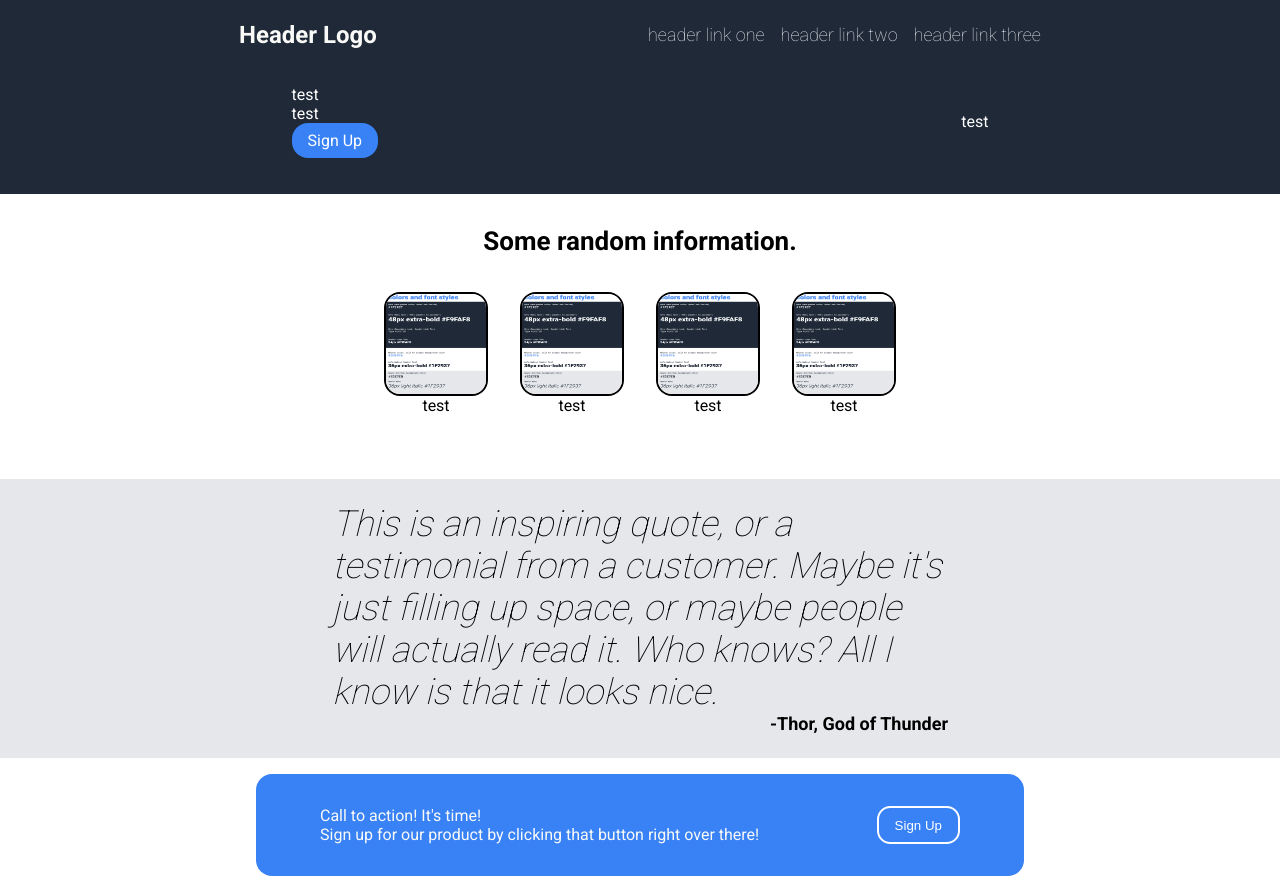
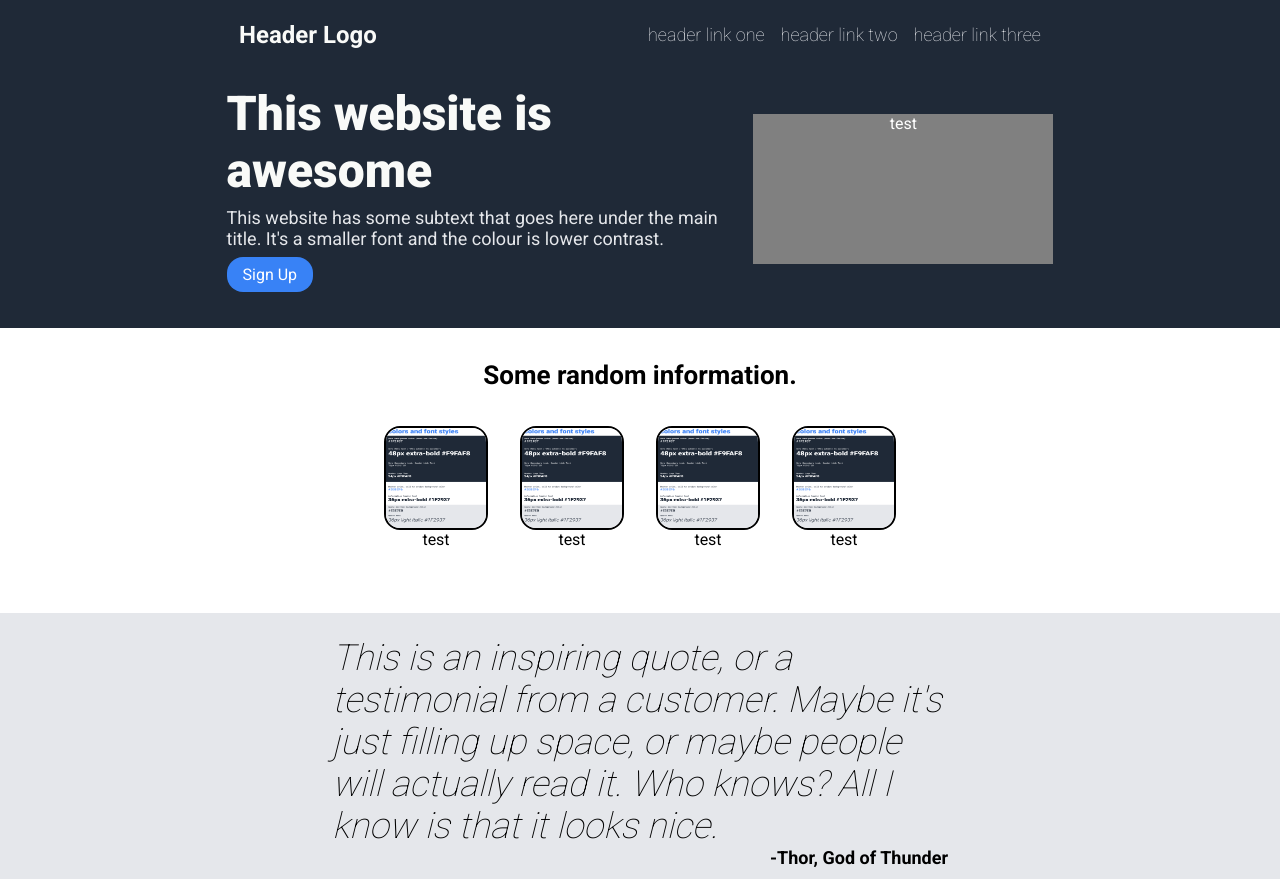
Before and after one commit to wamsilliamson/odin-LandingPageProject, a plain HTML site: page index.html in a window 1280 px wide. Shown: the top 879 px of the page. Drawn offline with Linux system fonts and the light colour scheme.

Commit message:
Update style of hero text section

```diff
--- a/index.html
+++ b/index.html
@@ -24,11 +24,13 @@
   </div>
   <div class="header-lower">
    <div class="hero-container">
-    <div>test</div>
-    <div>test</div>
-    <div class="button">Sign Up</div>
+    <div class="hero-left">
+     <div class="hero-text">This website is awesome</div>
+     <div class="hero-subtext">This website has some subtext that goes here under the main title. It's a smaller font and the colour is lower contrast.</div>
+     <div class="button">Sign Up</div>
+    </div>
+    <div class="hero-image">test</div>
    </div>
-   <div class="hero-image">test</div>
   </div>
  </div>
  <div class="info-block">
--- a/style.css
+++ b/style.css
@@ -58,7 +58,35 @@ li {
 
 .hero-container {
  display: flex;
- flex-direction: column;
+ flex-direction: row;
+ align-items: center;
+ justify-content: center;
+ gap: 24px;
+}
+
+.hero-left {
+ width: 40%;
+ display: flex;
+ flex-flow: column wrap;
+ gap: 8px;
+}
+
+.hero-image {
+ background-color: gray;
+ width: 300px;
+ height: 150px;
+ text-align: center;
+}
+
+.hero-text {
+ font-size: 48px;
+ font-weight: 900;
+ color: #F9FAF8;
+}
+
+.hero-subtext {
+ font-size: 18px;
+ color: #E5E7EB
 }
 
 .info-block {
@@ -131,14 +159,16 @@ img {
 
 .action-card {
  display: flex;
+ box-sizing: border-box;
  justify-content: space-between;
  margin: 16px;
  padding: 32px 64px;
  height: 50%;
- width: 50%;
+ /* width: 50%; */
  background-color: #3882F6;
  color: #F9FAF8;
  border-radius: 1em;
+ max-width: 533px;
 }
 
 .action-card .text {
@@ -161,6 +191,7 @@ img {
 
 .button {
  padding: 8px 16px;
+ width: fit-content;
  border: none;
  border-radius: 1em;
  color: white;
```
